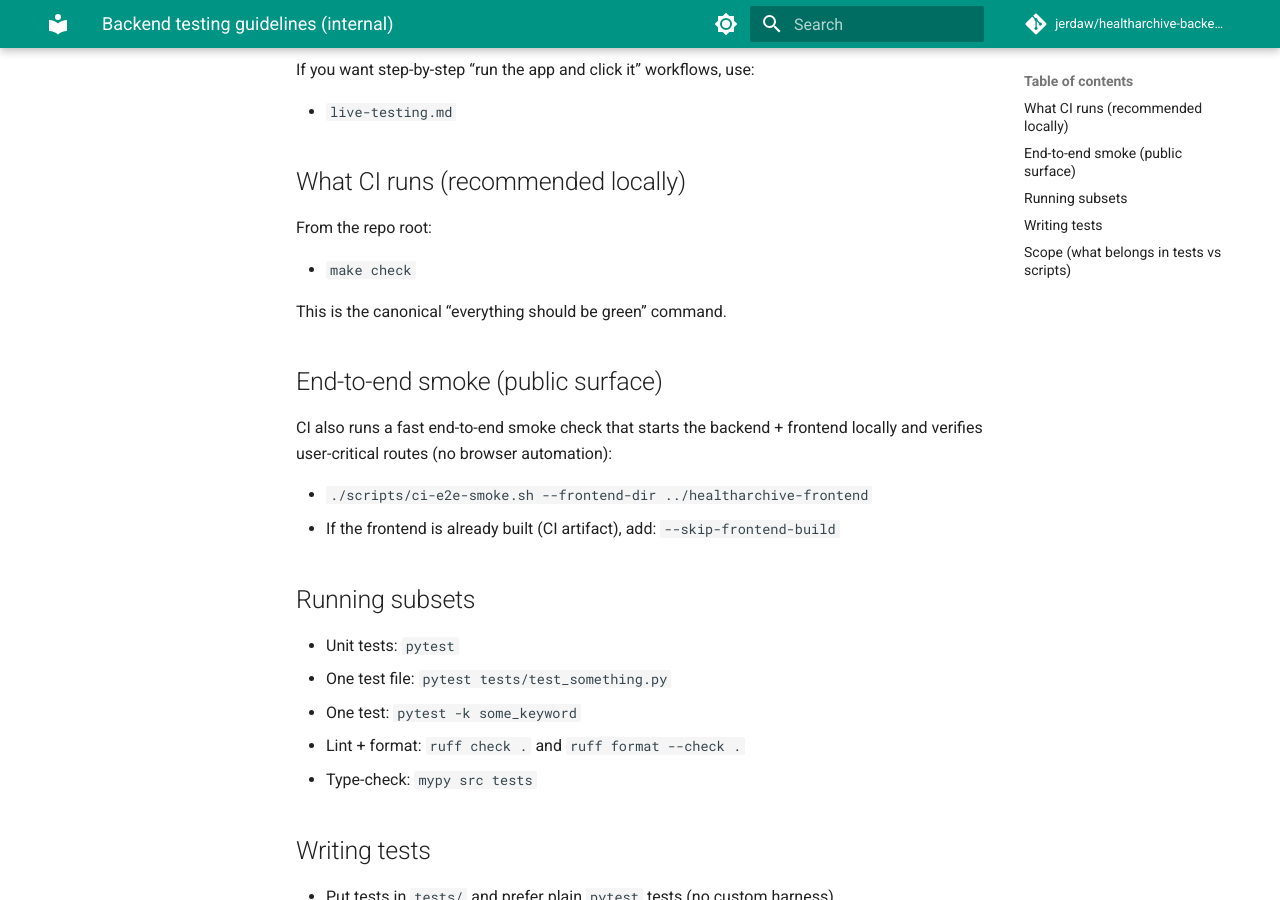
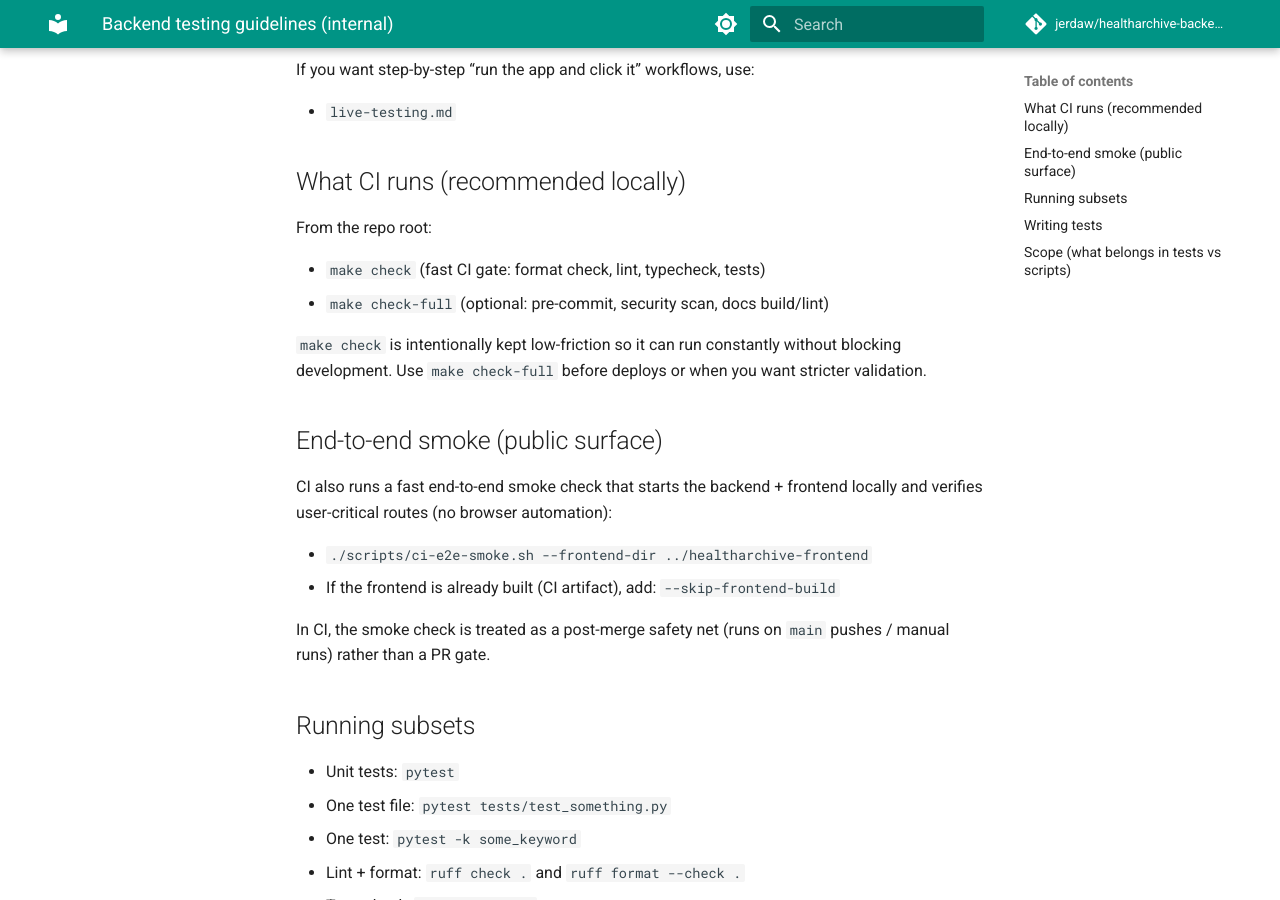
Before and after one commit to jerdaw/healtharchive-backend, an MkDocs documentation site: the page built from docs/development/testing-guidelines.md, in a window 1280 px wide and 900 px high, scrolled down 212 px. Built offline with MkDocs 1.6.1 and Material for MkDocs 9.7.7, drawn with Linux system fonts in a browser that asks for light colours; comment, search, counter and statistics services are not loaded.

```diff
--- a/docs/development/testing-guidelines.md
+++ b/docs/development/testing-guidelines.md
@@ -10,9 +10,11 @@ If you want step-by-step “run the app and click it” workflows, use:
 
 From the repo root:
 
-- `make check`
+- `make check` (fast CI gate: format check, lint, typecheck, tests)
+- `make check-full` (optional: pre-commit, security scan, docs build/lint)
 
-This is the canonical “everything should be green” command.
+`make check` is intentionally kept low-friction so it can run constantly without blocking development.
+Use `make check-full` before deploys or when you want stricter validation.
 
 ## End-to-end smoke (public surface)
 
@@ -21,6 +23,8 @@ locally and verifies user-critical routes (no browser automation):
 
 - `./scripts/ci-e2e-smoke.sh --frontend-dir ../healtharchive-frontend`
   - If the frontend is already built (CI artifact), add: `--skip-frontend-build`
+
+In CI, the smoke check is treated as a post-merge safety net (runs on `main` pushes / manual runs) rather than a PR gate.
 
 ## Running subsets
 
```
Also changed, not shown: AGENTS.md (+10 -4 lines), README.md (+2 -1 lines), docs/development/dev-environment-setup.md (+1 -1 lines), docs/development/live-testing.md (+3 -1 lines), docs/operations/monitoring-and-ci-checklist.md (+7 -3 lines), docs/datasets-external/README.md (line endings or trailing spaces), 1 other file.
